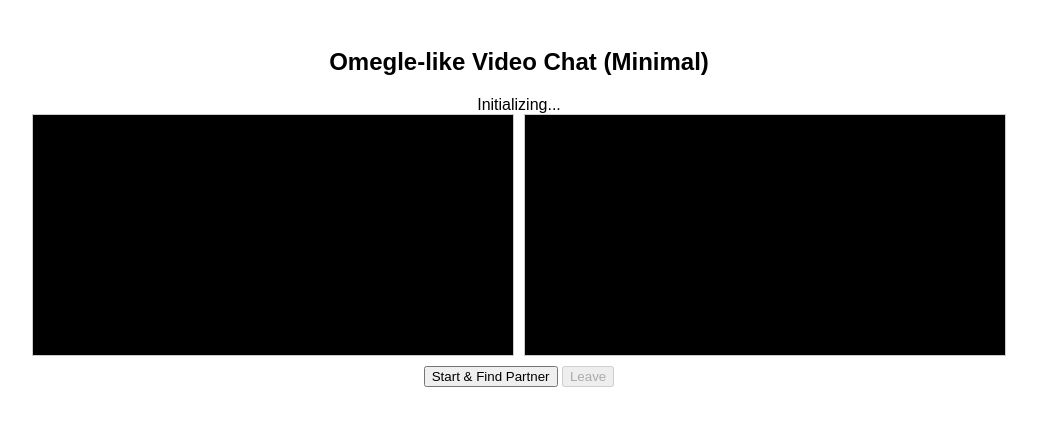
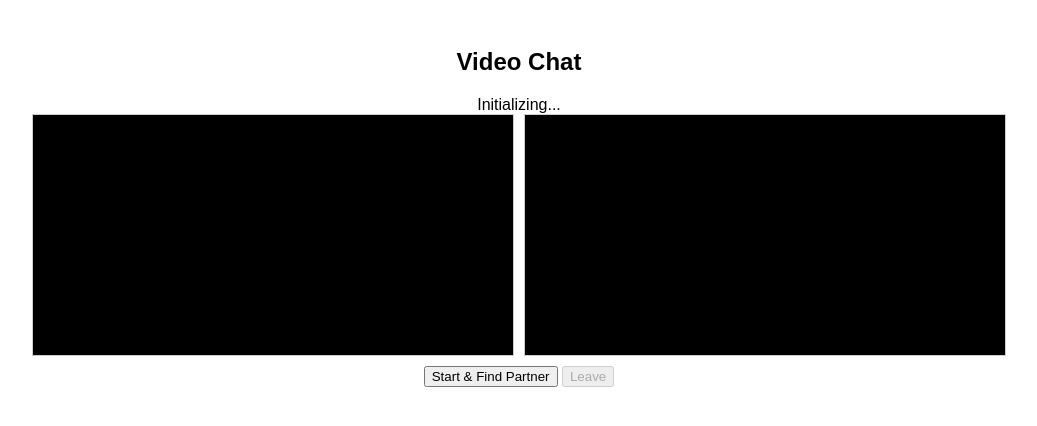
Before and after one commit to vmukul924/main-video-chat-, a website: page public/index.html in a window 1280 px wide. Shown: the whole page, without its empty margins (121-1158 px from the left). Drawn offline with nearby package versions, Linux system fonts and the light colour scheme; no server answers.

Commit message:
fixed error

```diff
--- a/public/index.html
+++ b/public/index.html
@@ -11,7 +11,7 @@
   </style>
 </head>
 <body>
-  <h2>Omegle-like Video Chat (Minimal)</h2>
+  <h2> Video Chat </h2>
   <div id="status">Initializing...</div>
   <div class="row">
     <video id="local" autoplay muted playsinline></video>
```
